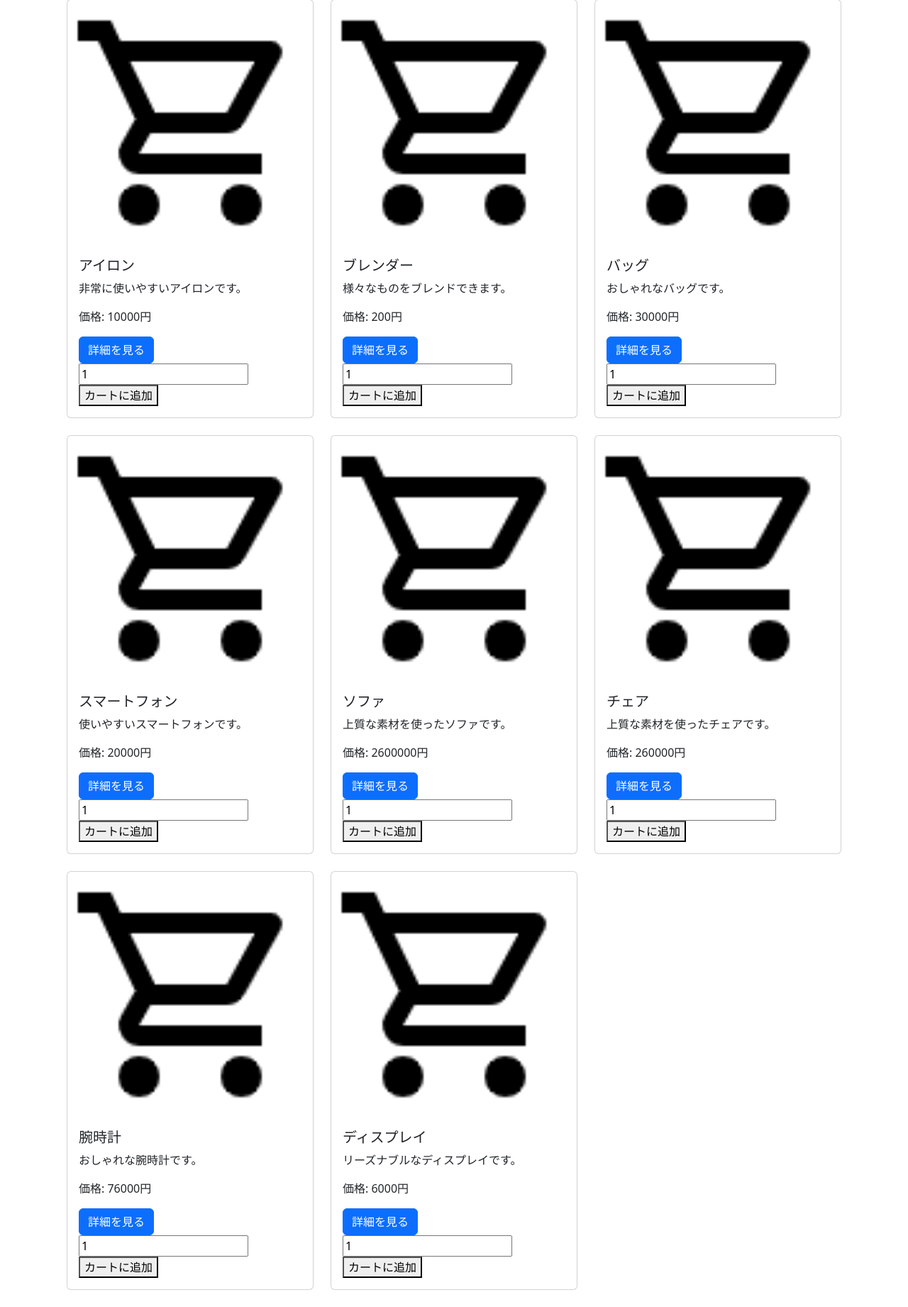
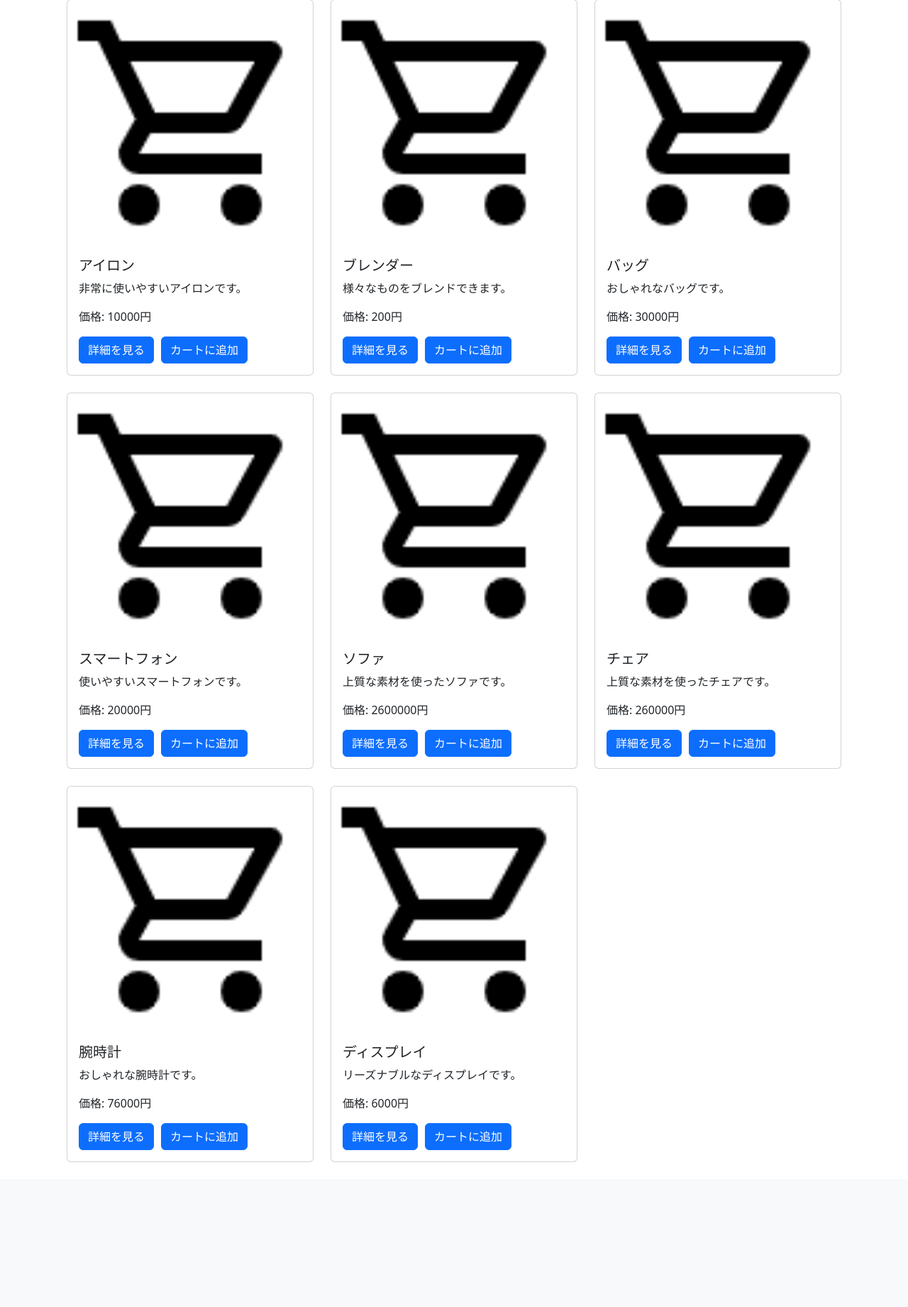
Before and after one commit to porChe1223/ECSite, a Django app: page / in a window 1280 px wide. Shown: the part 107-1948 px from the top of the page at 71% size. After the commit the page ends 1744 px from the top, so only its background shows below. Run offline with Django 3.2, Linux system fonts and the light colour scheme; data comes from the database, SQL or seed files in the repository.

Commit message:
change: カートは1追加のみに + ボタン整形

```diff
--- a/src/templates/shop.html
+++ b/src/templates/shop.html
@@ -18,12 +18,13 @@
                     <h5 class="card-title">{{ product.name }}</h5>
                     <p class="card-text">{{ product.description|truncatewords:20 }}</p>
                     <p class="card-text">価格: {{ product.price }}円</p>
-                    <a href="{% url 'product_detail' product.pk %}" class="btn btn-primary">詳細を見る</a>
-                    <form method="post" action="{% url 'add_to_cart' product.pk %}">
+                    <div class="button-container" style="display: flex; flex-direction: row;">
+                      <a href="{% url 'product_detail' product.pk %}" class="btn btn-primary" style="margin-right: 10px">詳細を見る</a>
+                      <form method="post" action="{% url 'add_to_cart' product.pk %}">
                         {% csrf_token %}
-                        <input type="number" name="quantity" value="1" min="1">
-                        <button type="submit">カートに追加</button>
-                    </form>
+                        <button type="submit" class="btn btn-primary">カートに追加</button>
+                      </form>
+                    </div>
                 </div>
             </div>
         </div>
```
